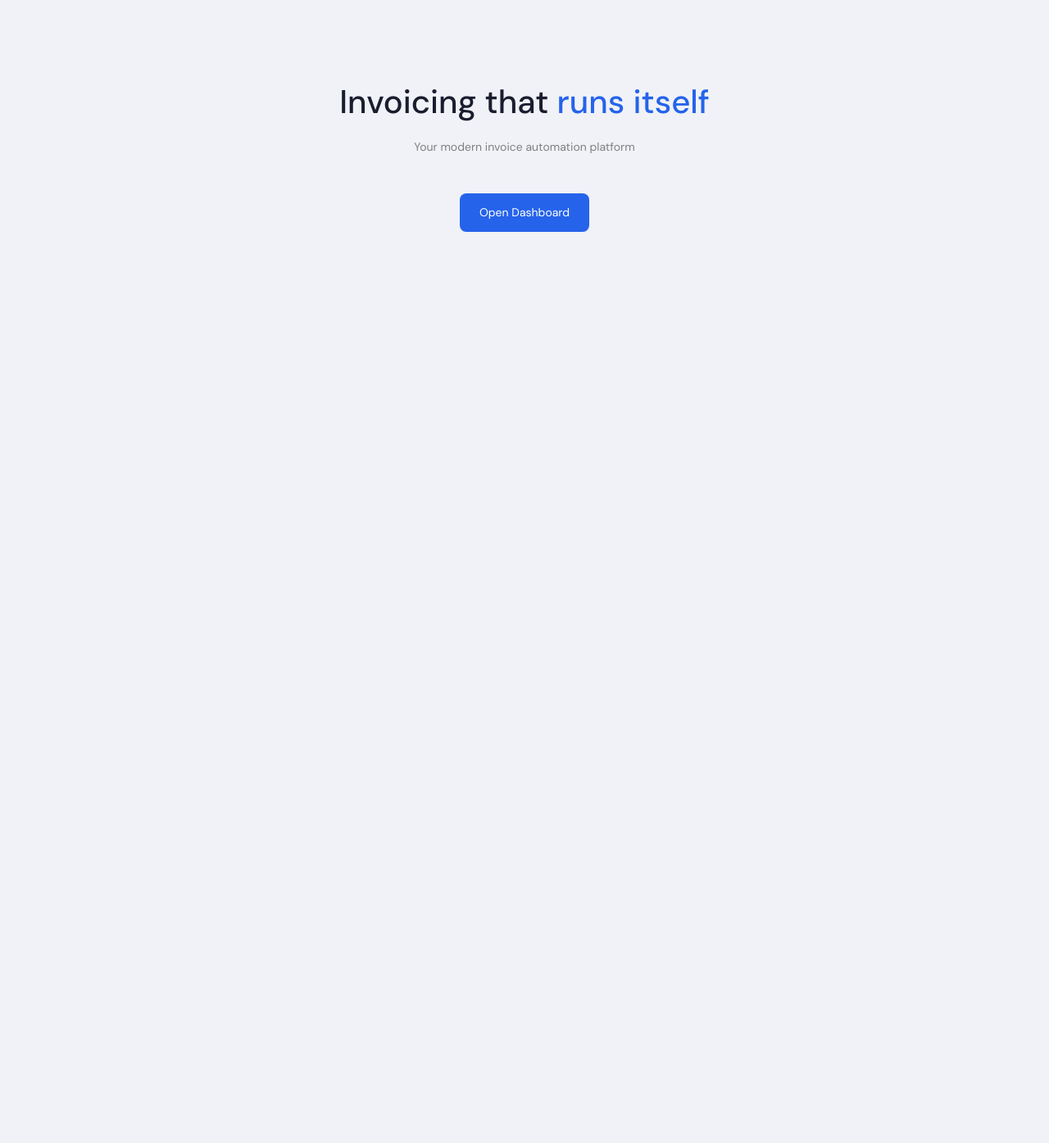
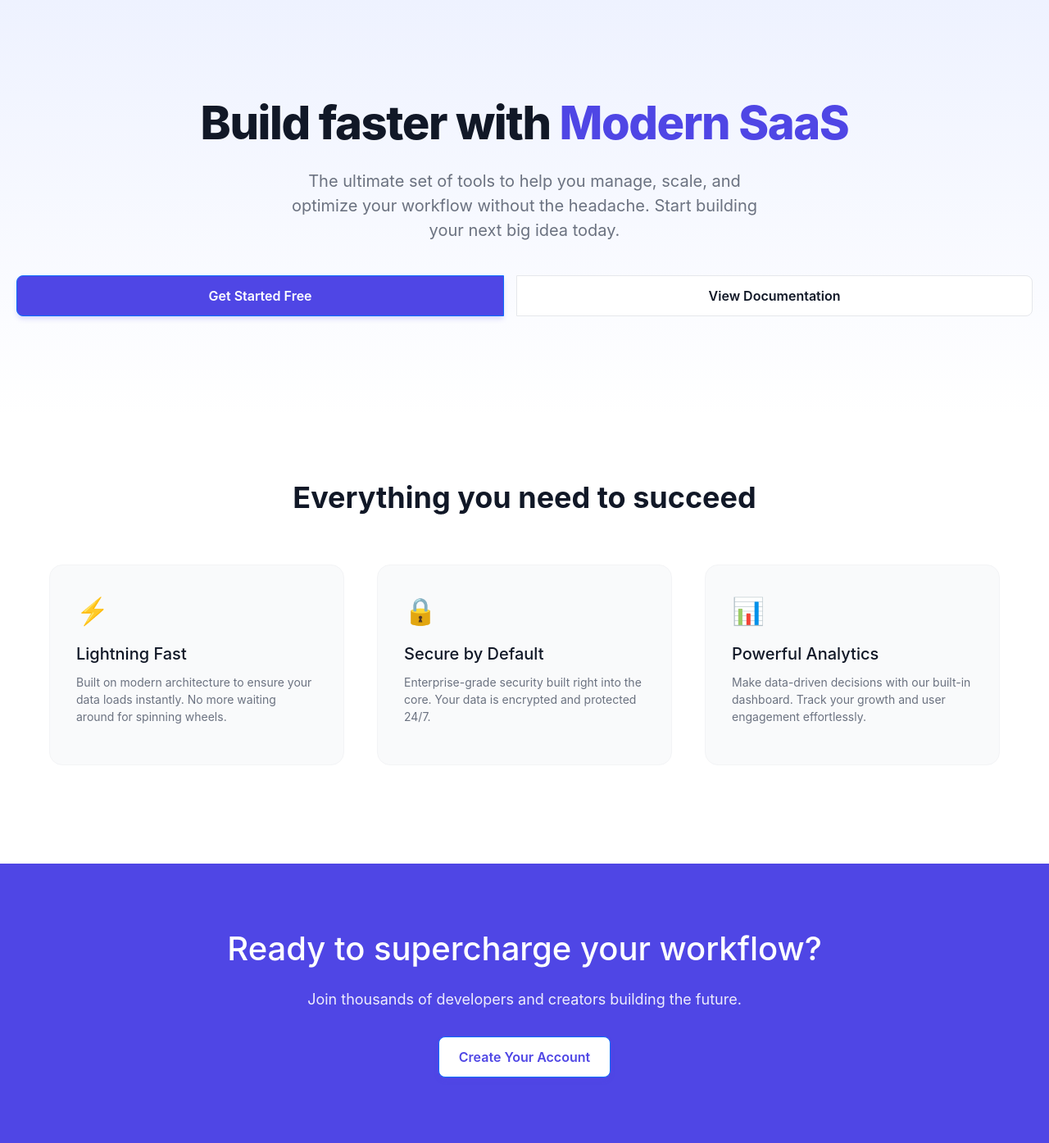
Before and after one commit to ku2507u0657-cmyk/invoice-app-1, a Flask app: template templates/index.html in a window 1280 px wide. Shown: the whole page at 82% size. Before the commit the page ends 283 px from the top, so only its background shows below. Run offline with Flask 3, Linux system fonts and the light colour scheme; the template is opened without the code that fills it, so the values that code supplies are empty.

Commit message:
premium landing UI

```diff
--- a/templates/index.html
+++ b/templates/index.html
@@ -1,24 +1,209 @@
 {% extends "base.html" %}
 
+{% block title %}Modern SaaS - Streamline Your Work{% endblock %}
+
 {% block auth_content %}
+<style>
+  /* Modern SaaS Color Palette & Typography */
+  :root {
+    --primary: #4f46e5; /* Deep Indigo */
+    --primary-hover: #4338ca;
+    --text-dark: #111827;
+    --text-muted: #6b7280;
+    --bg-color: #ffffff;
+    --section-bg: #f9fafb;
+  }
 
-<div style="text-align:center; padding:100px;">
-  <h1>Invoicing that <span style="color:#2563eb;">runs itself</span></h1>
-  <p style="margin-top:20px; color:gray;">
-    Your modern invoice automation platform
-  </p>
+  * {
+    box-sizing: border-box;
+  }
 
-  <a href="/login" style="
-    display:inline-block;
-    margin-top:30px;
-    padding:12px 24px;
-    background:#2563eb;
-    color:white;
-    border-radius:8px;
-    text-decoration:none;
-  ">
-    Open Dashboard
-  </a>
-</div>
+  body {
+    font-family: 'Inter', system-ui, -apple-system, sans-serif;
+    margin: 0;
+    padding: 0;
+    color: var(--text-dark);
+    background-color: var(--bg-color);
+    line-height: 1.5;
+  }
+
+  /* Hero Section */
+  .hero {
+    text-align: center;
+    padding: 120px 20px;
+    background: linear-gradient(180deg, #eef2ff 0%, #ffffff 100%);
+  }
+
+  .hero h1 {
+    font-size: 3.5rem;
+    font-weight: 800;
+    letter-spacing: -0.025em;
+    margin-bottom: 24px;
+    line-height: 1.1;
+  }
+
+  .hero .highlight {
+    color: var(--primary);
+  }
+
+  .hero p {
+    font-size: 1.25rem;
+    color: var(--text-muted);
+    max-width: 600px;
+    margin: 0 auto 40px auto;
+  }
+
+  .btn-group {
+    display: flex;
+    justify-content: center;
+    gap: 16px;
+  }
+
+  .btn {
+    padding: 12px 24px;
+    border-radius: 8px;
+    font-weight: 600;
+    text-decoration: none;
+    transition: all 0.2s ease;
+  }
+
+  .btn-primary {
+    background-color: var(--primary);
+    color: white;
+    box-shadow: 0 4px 6px -1px rgba(79, 70, 229, 0.2);
+  }
+
+  .btn-primary:hover {
+    background-color: var(--primary-hover);
+    transform: translateY(-2px);
+  }
+
+  .btn-secondary {
+    background-color: white;
+    color: var(--text-dark);
+    border: 1px solid #e5e7eb;
+  }
+
+  .btn-secondary:hover {
+    background-color: #f3f4f6;
+  }
+
+  /* Features Section */
+  .features {
+    padding: 80px 20px;
+    background-color: var(--bg-color);
+    max-width: 1200px;
+    margin: 0 auto;
+  }
+
+  .section-title {
+    text-align: center;
+    font-size: 2.25rem;
+    font-weight: 700;
+    margin-bottom: 60px;
+  }
+
+  .feature-grid {
+    display: grid;
+    grid-template-columns: repeat(auto-fit, minmax(300px, 1fr));
+    gap: 40px;
+  }
+
+  .feature-card {
+    padding: 32px;
+    border-radius: 16px;
+    background-color: var(--section-bg);
+    border: 1px solid #f3f4f6;
+    transition: transform 0.2s ease;
+  }
+
+  .feature-card:hover {
+    transform: translateY(-5px);
+    box-shadow: 0 10px 15px -3px rgba(0, 0, 0, 0.05);
+  }
+
+  .feature-icon {
+    font-size: 2rem;
+    margin-bottom: 16px;
+  }
+
+  .feature-card h3 {
+    font-size: 1.25rem;
+    margin-bottom: 12px;
+  }
+
+  .feature-card p {
+    color: var(--text-muted);
+  }
+
+  /* Call to Action Section */
+  .cta {
+    background-color: var(--primary);
+    color: white;
+    text-align: center;
+    padding: 80px 20px;
+    margin-top: 40px;
+  }
+
+  .cta h2 {
+    font-size: 2.5rem;
+    margin-bottom: 24px;
+  }
+
+  .cta p {
+    font-size: 1.125rem;
+    opacity: 0.9;
+    margin-bottom: 32px;
+  }
+
+  .cta .btn-primary {
+    background-color: white;
+    color: var(--primary);
+  }
+
+  .cta .btn-primary:hover {
+    background-color: #f3f4f6;
+  }
+</style>
+
+<section class="hero">
+  <h1>Build faster with <span class="highlight">Modern SaaS</span></h1>
+  <p>The ultimate set of tools to help you manage, scale, and optimize your workflow without the headache. Start building your next big idea today.</p>
+  <div class="btn-group">
+    <a href="#" class="btn btn-primary">Get Started Free</a>
+    <a href="#features" class="btn btn-secondary">View Documentation</a>
+  </div>
+</section>
+
+<section id="features" class="features">
+  <h2 class="section-title">Everything you need to succeed</h2>
+  <div class="feature-grid">
+
+    <div class="feature-card">
+      <div class="feature-icon">⚡️</div>
+      <h3>Lightning Fast</h3>
+      <p>Built on modern architecture to ensure your data loads instantly. No more waiting around for spinning wheels.</p>
+    </div>
+
+    <div class="feature-card">
+      <div class="feature-icon">🔒</div>
+      <h3>Secure by Default</h3>
+      <p>Enterprise-grade security built right into the core. Your data is encrypted and protected 24/7.</p>
+    </div>
+
+    <div class="feature-card">
+      <div class="feature-icon">📊</div>
+      <h3>Powerful Analytics</h3>
+      <p>Make data-driven decisions with our built-in dashboard. Track your growth and user engagement effortlessly.</p>
+    </div>
+
+  </div>
+</section>
+
+<section class="cta">
+  <h2>Ready to supercharge your workflow?</h2>
+  <p>Join thousands of developers and creators building the future.</p>
+  <a href="#" class="btn btn-primary">Create Your Account</a>
+</section>
 
 {% endblock %}
```
